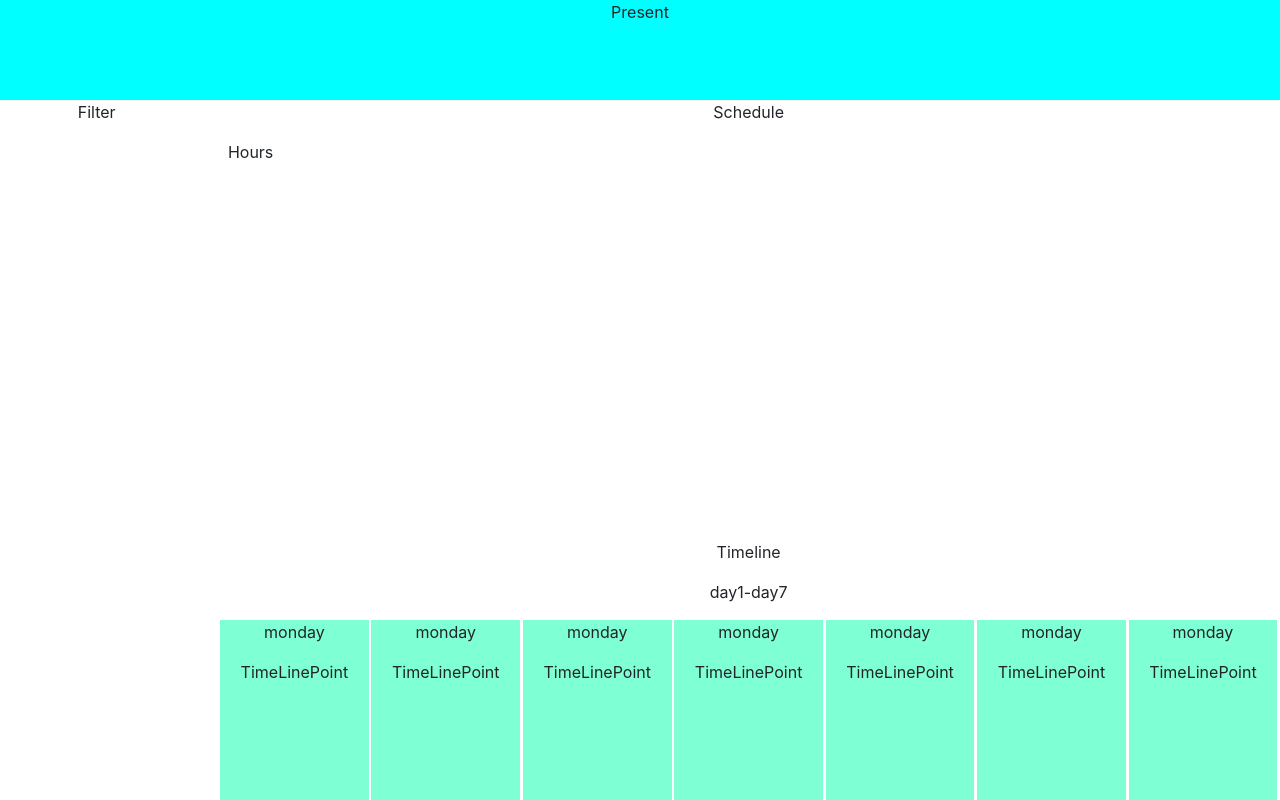
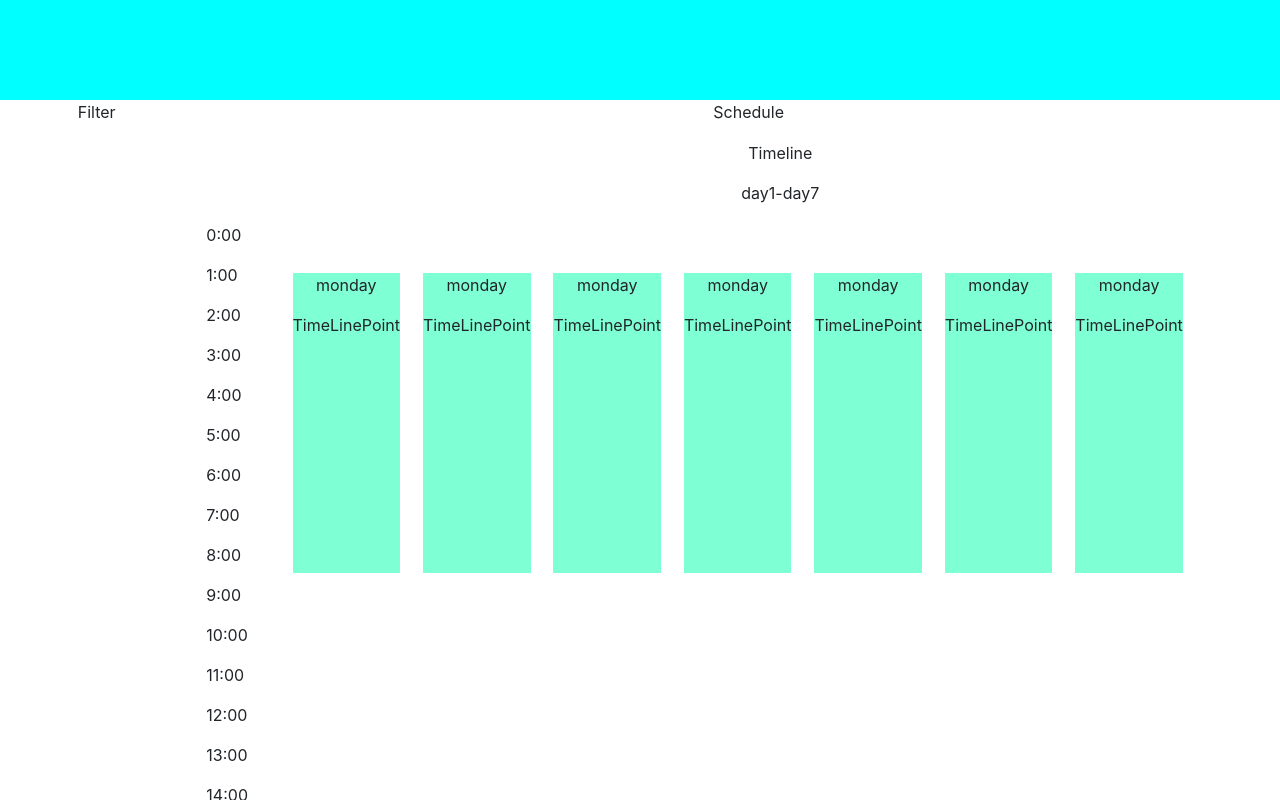
Before and after one commit to GDUNO2k/dating, a React (Create React App) app: page / in a window 1280 px wide. Shown: the top 800 px of the page. Built offline with nearby package versions, Linux system fonts and the light colour scheme.

Commit message:
add home 01

```diff
--- a/src/pages/client/home/Home.jsx
+++ b/src/pages/client/home/Home.jsx
@@ -5,9 +5,7 @@ import "./Home.css";
 function home(props) {
   return (
     <div className="">
-      <div className="present_time">
-        <p>Present</p>
-      </div>
+      <div className="present_time"></div>
       <div className="home_function row">
         <div className="filter col-2">
           <p>Filter</p>
--- a/src/pages/client/home/Schedule.css
+++ b/src/pages/client/home/Schedule.css
@@ -1,3 +1,6 @@
+.schedule {
+
+}
 .work_per_day {
     display: flex;
     justify-content: space-evenly;
@@ -5,7 +8,6 @@
 }
 
 .day {
-    width: 14%;
     height: 300px;
     background-color: aquamarine;
 }
--- a/src/pages/client/home/Schedule.jsx
+++ b/src/pages/client/home/Schedule.jsx
@@ -3,16 +3,32 @@ import Timeline from "./Timeline";
 import "./Schedule.css";
 
 function schedule(props) {
+  const hours = [
+    0, 1, 2, 3, 4, 5, 6, 7, 8, 9, 10, 11, 12, 13, 14, 15, 16, 17, 18, 19, 20,
+    21, 22, 23,
+  ];
   return (
-    <div className="row">
-      <div className="hour_per_day col-1">
-        <p>Hours</p>
-      </div>
-      <div className="timeline col-11">
+    <div className="schedule row">
+      <table>
+        <tr>
+          <td></td>
+          <td>
             <p>Timeline</p>
             <div className="week">
               <p>day1-day7</p>
             </div>
+          </td>
+        </tr>
+        <tr>
+          <td>
+            <div className="hour_per_day col-1">
+              {hours.map((hour) => {
+                return <p>{hour}:00</p>;
+              })}
+            </div>
+          </td>
+          <td>
+            <div className="timeline col-11">
               <div className="work_per_day">
                 <div className="day">
                   <p>monday</p>
@@ -44,6 +60,9 @@ function schedule(props) {
                 </div>
               </div>
             </div>
+          </td>
+        </tr>
+      </table>
     </div>
   );
 }
--- a/src/pages/client/home/Timeline.css
+++ b/src/pages/client/home/Timeline.css
@@ -1,4 +1,3 @@
 .timeline {
-    width: 100%;
     height: 300px;
 }
```
Lines whose indentation alone changed are shown as unchanged.
